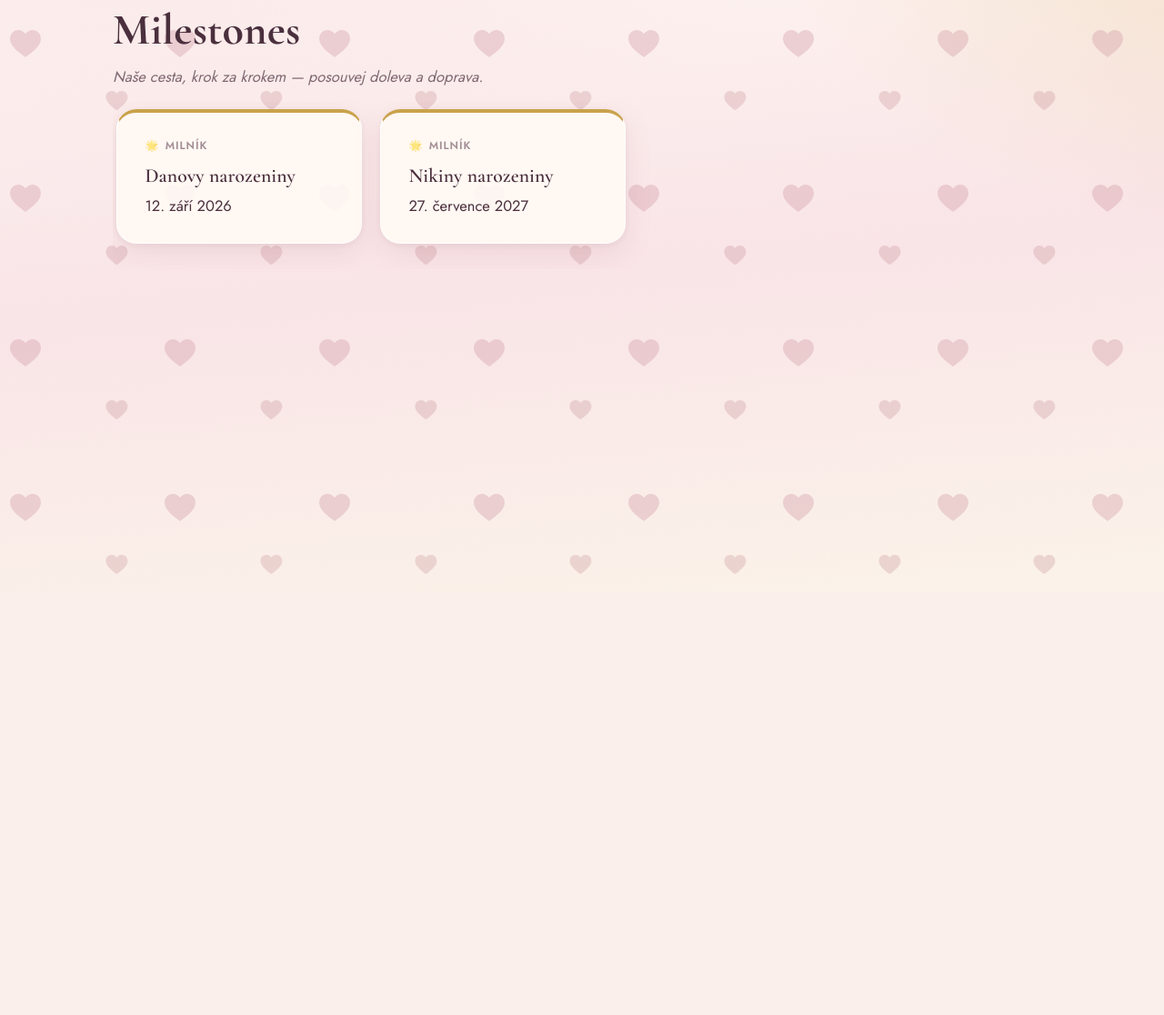
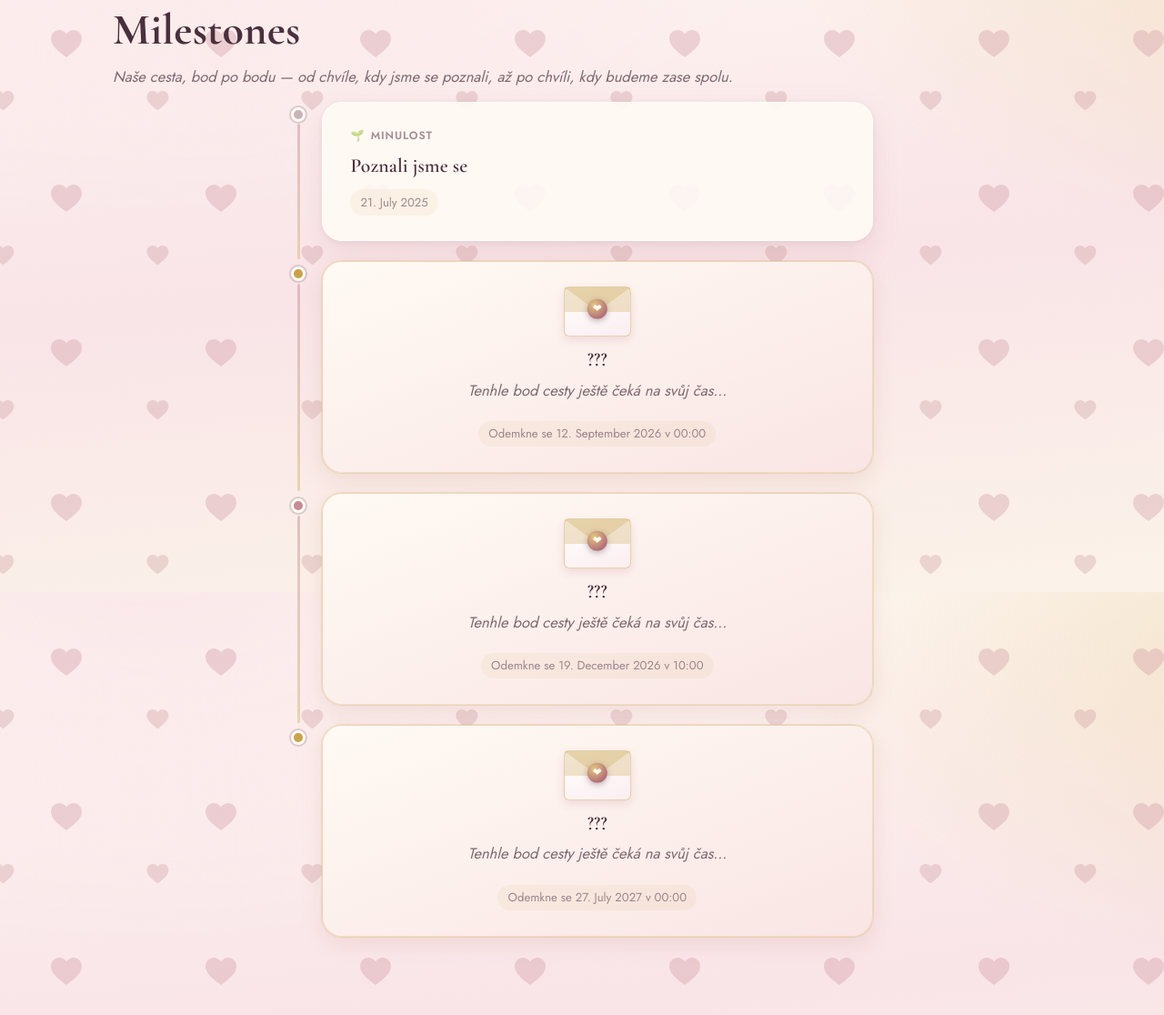
Before and after one commit to Danas2008/Niki, a Django app: page /map/ in a window 1280 px wide. Shown: the part 149-1265 px from the top of the page at 91% size. Before the commit the page ends 780 px from the top, so only its background shows below. Run offline with Django 5.2, Linux system fonts and the light colour scheme; the visitor is signed in with stand-in values (Sample User, id 1); data comes from the database, SQL or seed files in the repository; data that the repository does not hold is empty.

Commit message:
Tap-to-open welcome letter, user-created time capsules, connected milestone path
- /welcome/: the first slide is now hidden behind a sealed envelope you
  have to tap before the welcome sequence begins.
- Time Capsule: both Dan and Niki can now write their own capsules via a
  new /capsule/new/ form, choosing either a custom unlock date/time or
  the default "until I'm home again" (20.12.2026). Capsules now track
  their author and show who wrote them once unlocked.
- Milestones (/map/): replaced the horizontal card strip with a connected
  vertical path (dot + line per point), seeded with two anchors --
  "Poznali jsme se" (21.7.2025) and "Uvidíme se znovu" (19.12.2026) -- and
  updated the birthday markers to unlock on their real dates like every
  other point on the path, instead of always being visible.

```diff
--- a/capsule/models.py
+++ b/capsule/models.py
@@ -1,3 +1,4 @@
+from django.conf import settings
 from django.db import models
 
 from jar.models import UnlockCode
@@ -12,6 +13,9 @@ class TimeCapsule(models.Model):
     )
     opened = models.BooleanField(default=False)
     opened_at = models.DateTimeField(null=True, blank=True)
+    author = models.ForeignKey(
+        settings.AUTH_USER_MODEL, null=True, blank=True, on_delete=models.SET_NULL, related_name="time_capsules"
+    )
 
     class Meta:
         ordering = ["unlock_at", "id"]
--- a/capsule/templates/capsule/capsule_list.html
+++ b/capsule/templates/capsule/capsule_list.html
@@ -2,15 +2,15 @@
 {% block title %}Time Capsule{% endblock %}
 {% block content %}
 <h1>Time Capsule</h1>
-{% if builder_mode %}
-<a class="builder-add-link" href="/admin/capsule/timecapsule/add/">&#10133; Přidat kapsli</a>
-{% endif %}
+<p class="teaser">Kapsli si můžete napsat oba dva &mdash; ty i Niki.</p>
+<a class="builder-add-link" href="{% url 'capsule_create' %}">&#10133; Napsat novou kapsli</a>
 {% if capsules %}
 <div class="grid">
 {% for capsule in capsules %}
     {% if capsule.unlocked or builder_mode %}
         <div class="card">
             <h3><a href="{% url 'capsule_detail' capsule.pk %}">{{ capsule.title }}</a></h3>
+            {% if capsule.author %}<p class="teaser">Napsal(a) {{ capsule.author.profile.display_name|default:capsule.author.username }}</p>{% endif %}
             {% if capsule.opened %}<p class="teaser">Otevřeno {{ capsule.opened_at|date:"j. E Y" }}</p>{% else %}<p class="teaser">Připraveno k otevření</p>{% endif %}
             {% if builder_mode and not capsule.unlocked %}<p class="unlock-date">&#128274; Zamčeno do {{ capsule.unlock_at|date:"j. E Y" }}</p>{% endif %}
         </div>
--- a/capsule/urls.py
+++ b/capsule/urls.py
@@ -4,5 +4,6 @@ from . import views
 
 urlpatterns = [
     path("capsule/", views.capsule_list, name="capsule"),
+    path("capsule/new/", views.capsule_create, name="capsule_create"),
     path("capsule/<int:pk>/", views.capsule_detail, name="capsule_detail"),
 ]
--- a/ourmap/templates/ourmap/map.html
+++ b/ourmap/templates/ourmap/map.html
@@ -2,17 +2,22 @@
 {% block title %}Milestones{% endblock %}
 {% block content %}
 <h1>Milestones</h1>
-<p class="teaser">Naše cesta, krok za krokem &mdash; posouvej doleva a doprava.</p>
+<p class="teaser">Naše cesta, bod po bodu &mdash; od chvíle, kdy jsme se poznali, až po chvíli, kdy budeme zase spolu.</p>
 
-<div class="timeline-strip">
+<div class="path">
 {% for entry in entries %}
+    <div class="path-point">
+        <div class="path-line-wrap">
+            <span class="path-dot path-dot--{{ entry.pin.kind }}"></span>
+            {% if not forloop.last %}<span class="path-line"></span>{% endif %}
+        </div>
         {% if entry.unlocked or builder_mode %}
-        <div class="card timeline-card timeline-card--{{ entry.pin.kind }}">
+            <div class="card path-card">
                 <div class="timeline-kind">{{ entry.kind_icon|safe }} <span>{{ entry.kind_label }}</span></div>
                 {% if builder_mode %}
                     <h3 data-edit="ourmap.mappin:{{ entry.pin.id }}:title">{{ entry.pin.title }}</h3>
                     <p data-edit="ourmap.mappin:{{ entry.pin.id }}:description" data-edit-multiline="true">{{ entry.pin.description }}</p>
-                {% if not entry.unlocked %}<p class="unlock-date">&#128274; Zamčeno do {{ entry.pin.unlock_at|date:"j. E Y" }}</p>{% endif %}
+                    <p class="unlock-date">{% if not entry.unlocked %}&#128274; Zamčeno do {% endif %}{{ entry.pin.unlock_at|date:"j. E Y" }}</p>
                 {% else %}
                     <h3>{{ entry.pin.title }}</h3>
                     {% if entry.pin.description %}<p>{{ entry.pin.description }}</p>{% endif %}
@@ -20,15 +25,16 @@
                 {% endif %}
             </div>
         {% else %}
-        <div class="timeline-card-wrap">
-            {% include "_locked_card.html" with teaser="Tenhle milník ještě čeká na svůj čas..." unlock_date=entry.pin.unlock_at %}
+            <div class="path-card">
+                {% include "_locked_card.html" with teaser="Tenhle bod cesty ještě čeká na svůj čas..." unlock_date=entry.pin.unlock_at %}
             </div>
         {% endif %}
+    </div>
 {% empty %}
-    <p class="teaser">Zatím tu nejsou žádné milníky.</p>
+    <p class="teaser">Zatím tu nejsou žádné body cesty.</p>
 {% endfor %}
 </div>
 {% if builder_mode %}
-<a class="builder-add-link" href="/admin/ourmap/mappin/add/">&#10133; Přidat milník</a>
+<a class="builder-add-link" href="/admin/ourmap/mappin/add/">&#10133; Přidat bod cesty</a>
 {% endif %}
 {% endblock %}
--- a/static/css/style.css
+++ b/static/css/style.css
@@ -731,4 +731,85 @@ input[type=file] {
     padding: 0.2rem 0.75rem;
     margin-bottom: 0.6rem;
 }
+
+.landing-tap-envelope {
+    cursor: pointer;
+    padding: 0;
+    animation: birthday-pulse 2.2s ease-in-out infinite;
+}
+.landing-tap-envelope:hover { transform: scale(1.03); }
 .birthday-letter .btn { margin-top: 1rem; }
+
+/* ---------- Capsule creation form ---------- */
+.capsule-unlock-choice {
+    display: flex;
+    flex-direction: column;
+    gap: 0.5rem;
+    margin: 0 0 1rem;
+}
+.capsule-radio {
+    display: flex;
+    align-items: center;
+    gap: 0.5rem;
+    font-weight: 500;
+    font-size: 0.95rem;
+    cursor: pointer;
+}
+.capsule-radio input { width: auto; margin: 0; }
+.capsule-date-fields {
+    display: flex;
+    gap: 1rem;
+    flex-wrap: wrap;
+    margin-bottom: 1rem;
+}
+.capsule-date-fields input { width: auto; margin-bottom: 0; }
+
+/* ---------- Milestones connected path ---------- */
+.path {
+    max-width: 640px;
+    margin: 0 auto;
+}
+
+.path-point {
+    display: flex;
+    gap: 1.1rem;
+    align-items: stretch;
+}
+
+.path-line-wrap {
+    display: flex;
+    flex-direction: column;
+    align-items: center;
+    flex: 0 0 auto;
+}
+
+.path-dot {
+    width: 16px;
+    height: 16px;
+    border-radius: 50%;
+    background: var(--plum);
+    border: 3px solid var(--ivory);
+    box-shadow: 0 0 0 2px rgba(74,47,61,0.18);
+    margin-top: 0.4rem;
+    flex-shrink: 0;
+}
+.path-dot--past { background: #c9b3bb; }
+.path-dot--present { background: var(--rose-deep); box-shadow: 0 0 0 4px rgba(176,107,120,0.25); }
+.path-dot--future { background: var(--rose); }
+.path-dot--milestone { background: var(--gold); }
+
+.path-line {
+    width: 3px;
+    flex: 1 1 auto;
+    background: linear-gradient(180deg, rgba(176,107,120,0.35), rgba(201,162,75,0.35));
+    margin: 0.15rem 0;
+    border-radius: 999px;
+    min-height: 2.25rem;
+}
+
+.path-card {
+    flex: 1 1 auto;
+    margin-bottom: 1.4rem;
+    min-width: 0;
+}
+.path-card .card { margin-bottom: 0; }
--- a/templates/base.html
+++ b/templates/base.html
@@ -7,7 +7,7 @@
 <title>{% block title %}Danini Web{% endblock %}</title>
 <link rel="preconnect" href="https://fonts.googleapis.com">
 <link href="https://fonts.googleapis.com/css2?family=Cormorant+Garamond:ital,wght@0,500;0,600;0,700;1,500&family=Jost:wght@400;500;600&display=swap" rel="stylesheet">
-<link rel="stylesheet" href="{% static 'css/style.css' %}?v=11">
+<link rel="stylesheet" href="{% static 'css/style.css' %}?v=12">
 <link rel="icon" type="image/svg+xml" href="{% static 'img/heart-logo.svg' %}">
 <link rel="apple-touch-icon" href="{% static 'img/heart-logo-square.svg' %}">
 <script defer src="https://cdn.jsdelivr.net/npm/alpinejs@3.x.x/dist/cdn.min.js"></script>
```
Also changed, not shown: capsule/templates/capsule/capsule_form.html (added, +40 -0 lines), capsule/views.py (+36 -0 lines), core/templates/core/landing.html (+12 -1 lines), capsule/migrations/0002_timecapsule_author.py (added), ourmap/migrations/0003_relationship_path.py (added). Lines whose indentation alone changed are shown as unchanged.
